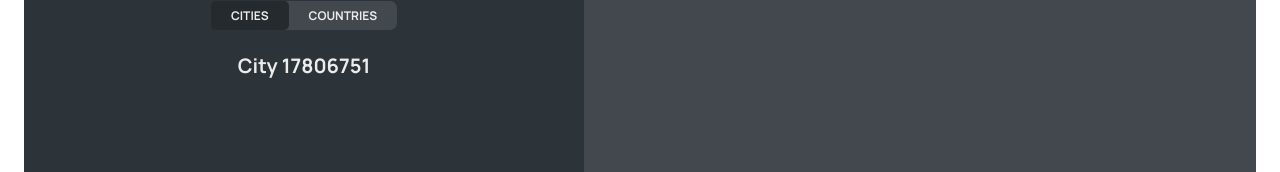
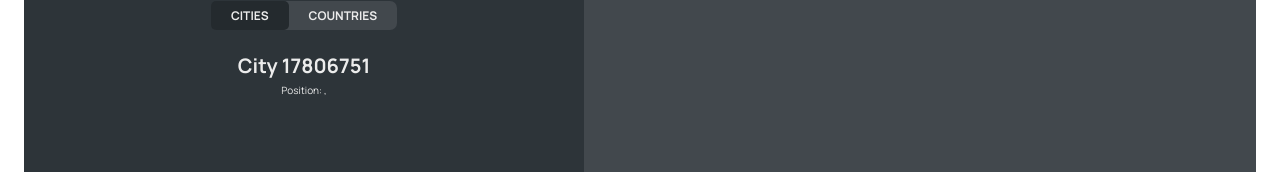
Before and after one commit to AmiranIvanidze/react-worldwise-project, a React (Vite) app: page /app/cities/17806751 in a window 1280 px wide. Shown: the part 139-311 px from the top of the page. Built offline with nearby package versions, Linux system fonts and the light colour scheme; data requests are answered from the project's data file.

Commit message:
Get position from URL query and display it in the City component

```diff
--- a/src/components/City.jsx
+++ b/src/components/City.jsx
@@ -1,11 +1,14 @@
-import { useParams } from "react-router-dom";
+import { useParams, useSearchParams } from "react-router-dom";
 import styles from "./City.module.css";
 
 
 
 function City() {
   const {id} = useParams();
-  // TEMP DATA
+  const [searchParams, setSearchParams] = useSearchParams();
+  const lng = searchParams.get('lng');
+  const lat = searchParams.get('lat');
+
   const currentCity = {
     cityName: "Lisbon",
     emoji: "🇵🇹",
@@ -16,9 +19,12 @@
   const { cityName, emoji, date, notes } = currentCity;
 
   return (
+   <>
     <h1>
       City {id}
     </h1>
+    <p>Position: {lat}, {lng}</p>
+   </>
   );
 }
 
```
